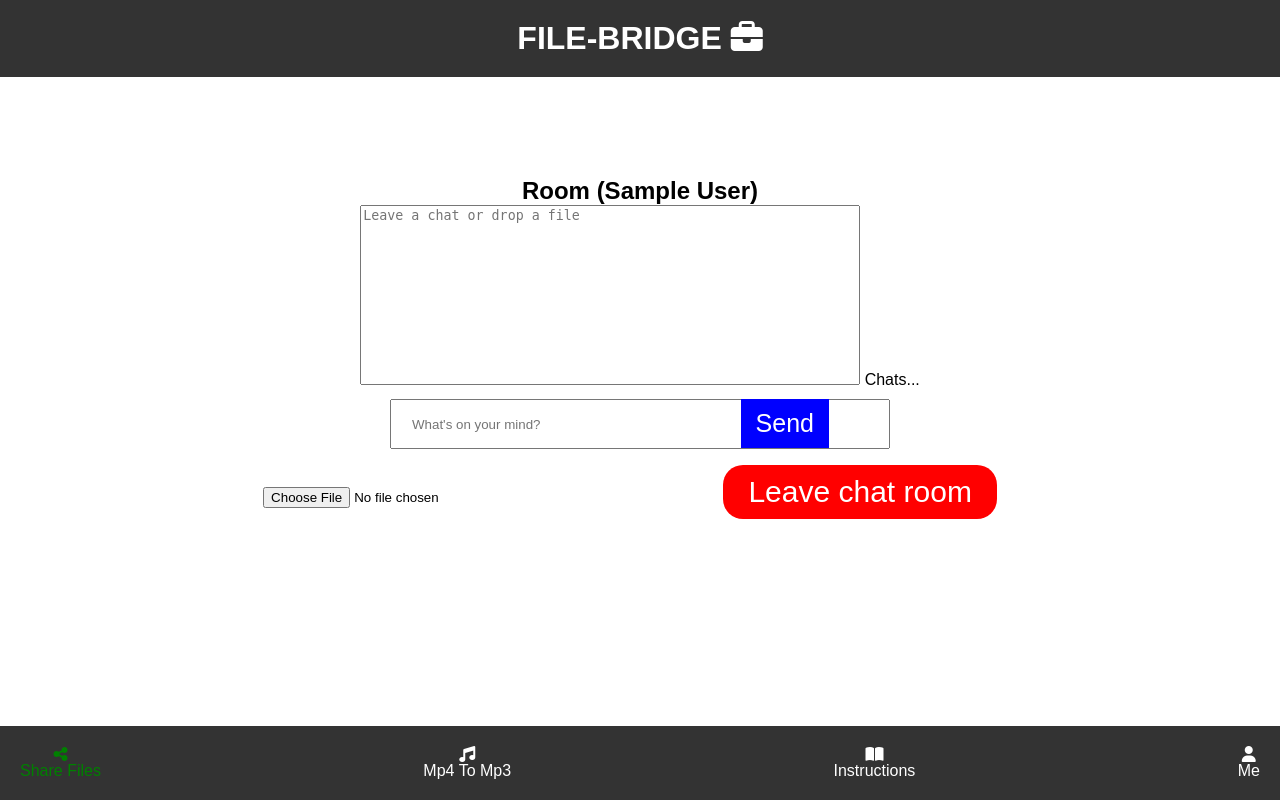
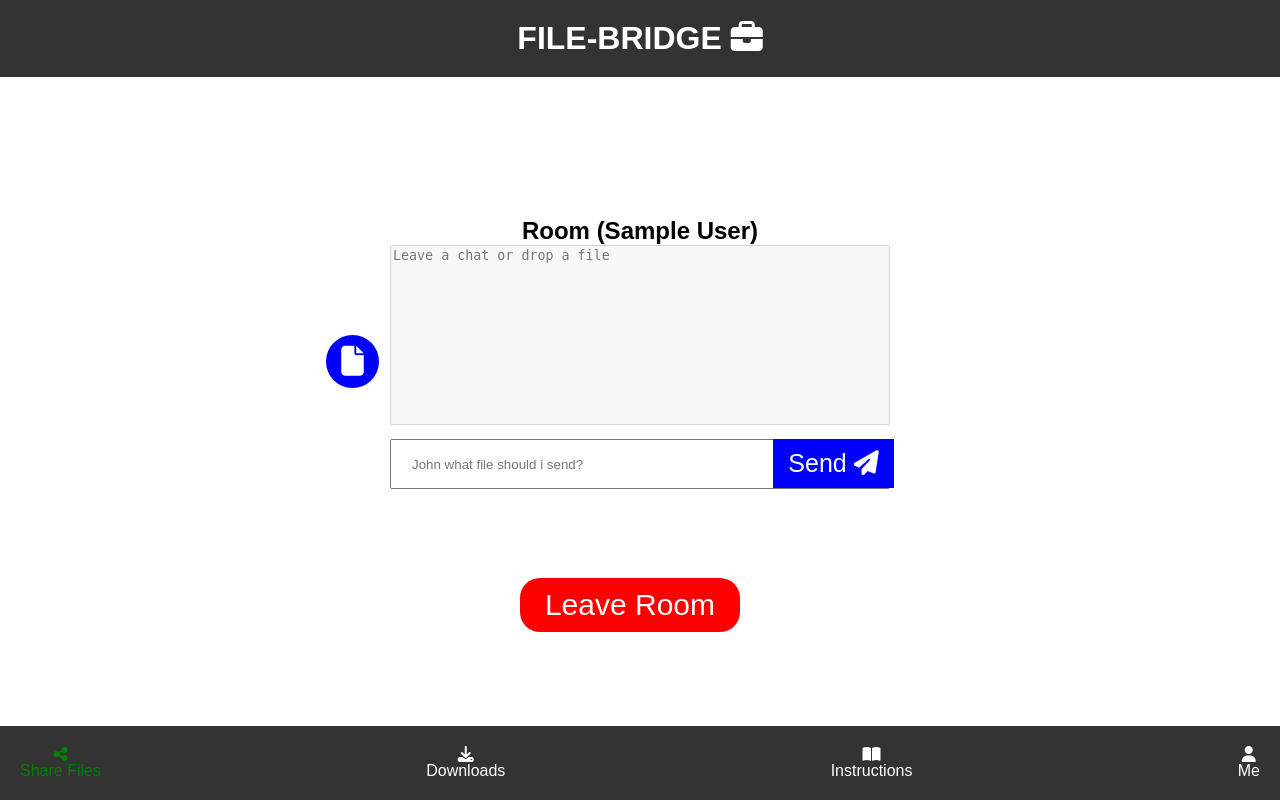
Before and after one commit to samueltuoyo/FileBridge-, a Flask app: template templates/share/sender.html in a window 1280 px wide. Run offline with Flask 3, Linux system fonts and the light colour scheme; the template is opened without the code that fills it, so the values that code supplies are empty; the visitor is signed in with stand-in values (Sample User, id 1); some libraries are stand-ins or nearby versions.

Commit message:
Add files via upload

```diff
--- a/templates/share/sender.html
+++ b/templates/share/sender.html
@@ -25,24 +25,27 @@
       integrity="sha256-w8CvhFs7iHNVUtnSP0YKEg00p9Ih13rlL9zGqvLdePA="
       crossorigin="anonymous"
     ></script>
+ <link rel="shortcut icon" href="../../static/Filebridge.png" type="image/x-icon">
   </head>
 
   <script>
     // This is the javascript script for the socket.Io for the chat and will be later added to the app.js javascript file
 
-    // Define socket
+    // Define socketIO
 $(document).ready(() => {
   let socket = io.connect("/sender");
-
   socket.on("connect", () => {
     socket.emit("sender", {});
   });
-
   socket.on("status", (data) => {
     $("#ChatArea").val($("#ChatArea").val() + " " + data.msg + "\n");
     $("#ChatArea").scrollTop($("#ChatArea")[0].scrollHeight);
   });
-
+  $("#send-btn").click((e) => {
+    const text = $("#sendinput").val();
+    $("#sendinput").val("");
+    socket.emit("text", { msg: text });
+  });
   socket.on("message", (data) => {
     if (data.file) {
       const downloadLink = document.createElement('a');
@@ -51,99 +54,101 @@
       downloadLink.textContent = `Download ${data.fileName}`;
       downloadLink.style.display = 'block';
       document.getElementById('messages').appendChild(downloadLink);
-
       $("#ChatArea").val($("#ChatArea").val() + " " + data.username + ": File received - " + data.fileName + "\n");
     } else {
+
       $("#ChatArea").val($("#ChatArea").val() + " " + data.msg + "\n");
     }
     $("#ChatArea").scrollTop($("#ChatArea")[0].scrollHeight);
   });
-
-      $("#send-btn").click((e) => {
-        const text = $("#sendinput").val();
-        $("#sendinput").val("");
-        socket.emit("text", { msg: text });
-      });
-
   $("#fileinput").change((e) => {
     const file = e.target.files[0];
     if (file) {
       const reader = new FileReader();
       reader.onload = (event) => {
-            socket.emit("file", {
-              file: event.target.result,
-              fileName: file.name,
-              fileType: file.type
-            });
+        socket.emit("file", { file: event.target.result, fileName: file.name, fileType: file.type });
       };
       reader.readAsDataURL(file);
     }
   });
-
   const leaveRoom = () => {
     socket.emit("left", {}, () => {
         socket.disconnect();
-          window.location.href = "/receiver";
+        window.location.href = "/receiver"
+
     });
   };
-
   $(".leave-btn").click(leaveRoom);
 });
   </script>
 
   <body>
+    <main>
     <header>
       <h1>File-Bridge <i class="fas fa-briefcase"></i></h1>
     </header>
-    <div id="sending-page">
+
+
+    <dialog class="modal" id="modal" style="text-align: center;">
+    <h2>Are you sure you want to leave?</h2>
+  <button class="button close-button-modal close-button">No</button>
+  <button type="submit" class="leave-btn" id="leave-btn" onclick="leaveRoom()">Yes</button>
+  </dialog>
+
+   <button class="button open-button open-button-Mobile" id="leave-btn">Leave Room</button>
+
+    <div id="sending-page" style="position: relative; top: 40px;">
       <h2 class="text-center">Room ({{session['Room_Name']}})</h2>
       <!-- Add file input in the chat area -->
       <textarea
         placeholder="Leave a chat or drop a file"
-        id="ChatArea"
+        id="ChatArea" disabled
       ></textarea>
 
-      <label class="label" for="ChatArea">Chats...</label>
 
       <div class="send-input">
         <input
           type="text"
           id="sendinput"
           class="text-input"
-          placeholder="What's on your mind?"
+          placeholder="John what file should i send?"
         />
     </div>
 
       <!-- File input for uploading files -->
-      <input type="file" id="fileinput" class="file-input" />
+        <input type="file" multiple id="fileinput" class="file-input" style="display: none;" />
+      <label for="fileinput" id="file-upload"><i class="fa-solid fa-file"></i></label>
 
-      <button class="send-button" type="submit" id="send-btn">Send</button>
-      <button
-        type="submit"
-        class="leave-btn"
-        id="leave-btn"
-        onclick="leaveRoom()"
-        >
-        Leave chat room
-        </button>
-      <div id="messages"></div>
+     <button class="send-button" id="send-btn">Send <i class="fas fa-paper-plane"></i></button>
+<div></div>
+ <!--   <div id="messages"></div> -->
+    <button class="button open-button open-button-Desktop" id="leave-btn">Leave Room</button>
+
+
        </div>
+
 <footer id="footer">
-      <div>
-        <a href="/main"
-          ><i class="fas fa-share-alt"></i> <span>Share Files</span></a
-        >
-      </div>
-      <div>
-        <a href="mp3"><i class="fas fa-music"></i> <span> Mp4 To Mp3</span></a>
-      </div>
-      <div>
-        <a href="{{url_for('instructions')}}"
-          ><i class="fas fa-book-open"></i> <span>Instructions</span></a
-        >
-      </div>
-      <div><i class="fas fa-user"></i> <span>Me</span></div>
-    </footer>
+  <div><a id="main-link" href="/main"><i class="fas fa-share-alt"></i> <span>Share Files</span></a></div>
+  <div><a id="mp3-link" href="/Downloads"><i class="fas fa-download"></i> <span>Downloads</span></a></div>
+  <div><a id="instructions-link" href="{{ url_for('instructions') }}"><i class="fas fa-book-open"></i> <span>Instructions</span></a></div>
+  <div><a id="me-link" href="#"><i class="fas fa-user"></i> <span>Me</span></a></div>
+</footer>   </main>
     <script src="static/app.js"></script>
+<script>
+  const openModals = document.querySelectorAll(".open-button");
+const closeModals = document.querySelectorAll(".close-button");
+
+openModals.forEach((btn) => {
+  btn.addEventListener("click", () => {
+    modal.showModal();
+  });
+});
+
+closeModals.forEach((btn) => {
+  btn.addEventListener("click", () => {
+    modal.close();
+  });
+});
+</script>
   </body>
 </html>
```
Also changed, not shown: templates/share/receiver.html (+12 -11 lines). Lines whose indentation alone changed are shown as unchanged.
